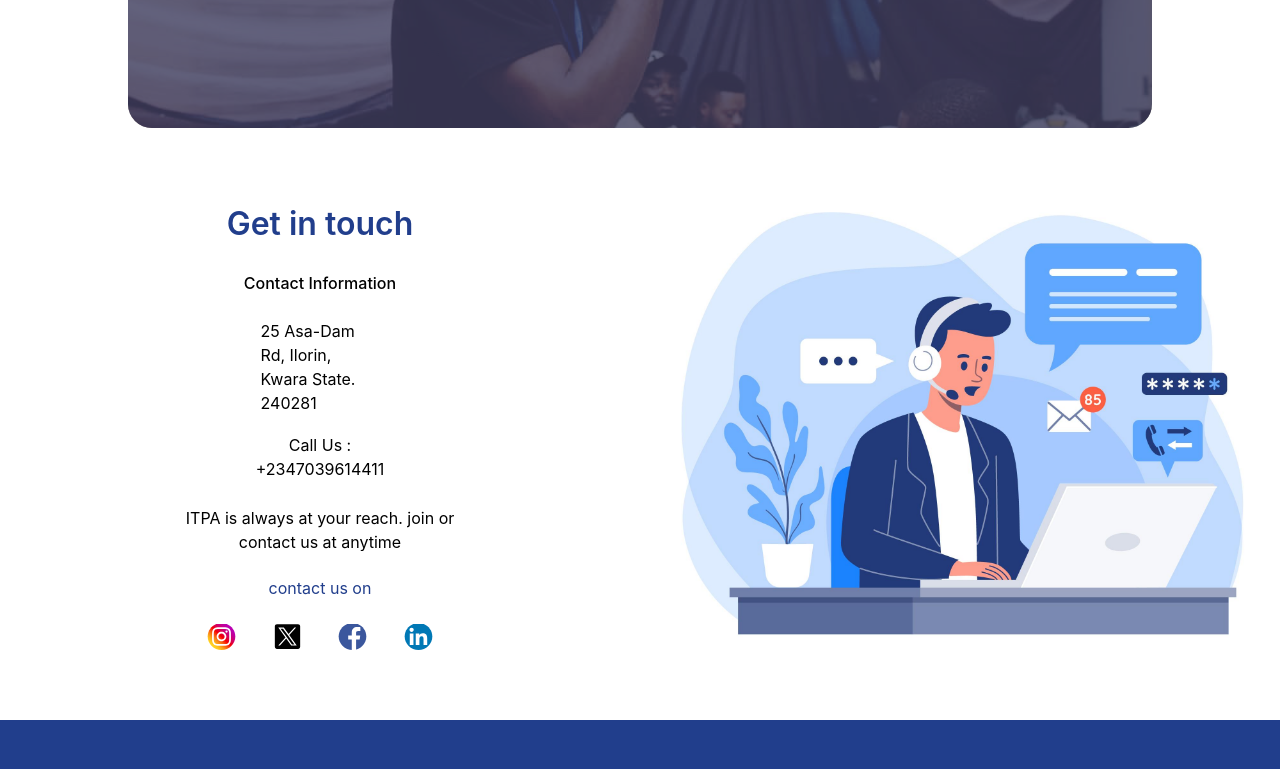
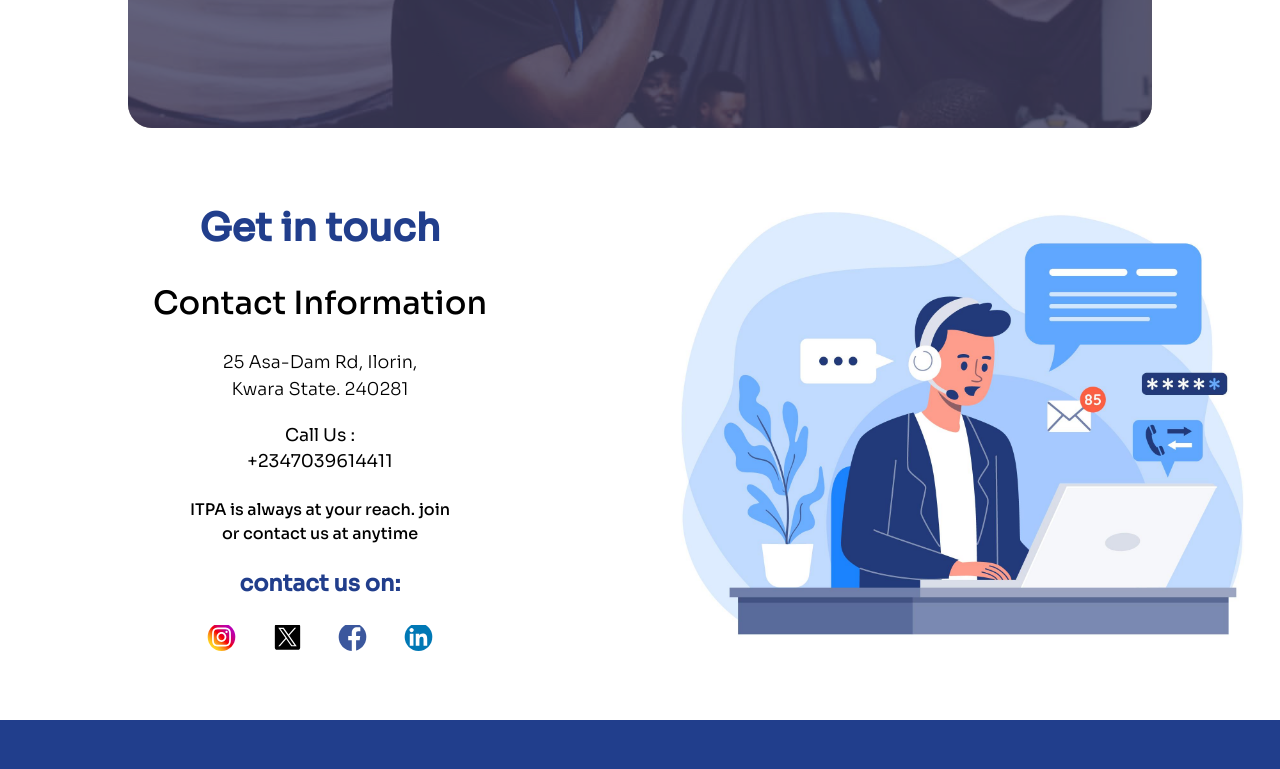
Before and after one commit to Robinson-Taiwo/ITPA-web, a React (Vite) app: page /Contact in a window 1280 px wide. Shown: the part 406-1175 px from the top of the page. Built offline with nearby package versions, Linux system fonts and the light colour scheme; a web font is replaced by a local one.

Commit message:
floating icon

```diff
--- a/index.html
+++ b/index.html
@@ -10,7 +10,7 @@
     href="https://fonts.googleapis.com/css2?family=Agbalumo&family=Allura&family=Caudex&family=Cedarville+Cursive&family=Courgette&family=Edu+TAS+Beginner:wght@400;500;600;700&family=Kumbh+Sans:wght@200;400;700;800&family=Manrope:wght@200;300;400;500;800&family=Pacifico&family=Sacramento&family=Shantell+Sans:ital,wght@0,300;0,400;1,300&family=Sora:wght@100;200;300;400;500&display=swap"
     rel="stylesheet">
   <meta name="viewport" content="width=device-width, initial-scale=1.0" />
-  <title>ITPA Website</title>
+  <title>ITPA Web</title>
 </head>
 
 <body>
--- a/src/Components/Contact.css
+++ b/src/Components/Contact.css
@@ -94,24 +94,34 @@
 }
 
 .contacts-first-div h1 {
-    @apply desktop:text-[2rem] font-semibold text-[#213e8c]
+    font-family: 'sora', sans-serif;
+
+    @apply desktop:text-[2.4rem] font-semibold text-[#213e8c]
 }
 
 .contacts-first-div h2 {
-    @apply desktop:w-fit text-black font-medium w-[100%] flex justify-center
+    font-family: 'sora', sans-serif;
+
+    @apply desktop:w-fit text-black desktop:text-[2rem] font-medium w-[100%] flex justify-center
 }
 
 .contacts-first-div h3 {
-    @apply desktop:w-[7.43rem] text-black
+    font-family: 'sora', sans-serif;
+
+    @apply desktop:w-[60%] text-black desktop:text-[1.1rem] font-light text-center w-[60%]
 }
 
 .contacts-first-div h4 {
-    @apply desktop:w-[10.693rem] text-black flex justify-center items-center text-center
+    font-family: 'sora', sans-serif;
+
+    @apply desktop:w-[10.693rem] text-black flex justify-center items-center text-center desktop:text-[1.1rem]
 }
 
 
 .contacts-first-div h5 {
-    @apply desktop:w-[17rem] text-black w-[80%] text-center
+    font-family: 'sora', sans-serif;
+
+    @apply desktop:w-[17rem] text-black w-[80%] text-center font-medium
 }
 
 
@@ -120,7 +130,9 @@
 }
 
 .sharon {
-    @apply text-[1rem] w-[18.625rem] justify-center items-center sphone:w-[100%] desktop:flex desktop:h-fit desktop:justify-center desktop:text-[1rem] text-[#213e8c] flex
+    font-family: 'sora', sans-serif;
+
+    @apply text-[1.2rem] w-[18.625rem] justify-center items-center sphone:w-[100%] desktop:flex desktop:h-fit desktop:justify-center desktop:text-[1.4rem] text-[#213e8c] flex   desktop:font-bold
 }
 
 
--- a/src/Components/Contact.jsx
+++ b/src/Components/Contact.jsx
@@ -62,7 +62,7 @@ const Contact = () => {
 
 
             <div className="sharon">
-              contact us on
+              contact us on:
             </div>
 
             <div className="contact-iconstl">
--- a/src/Components/Home.css
+++ b/src/Components/Home.css
@@ -472,3 +472,33 @@ video {
     /* Adjust text color as needed */
     @apply h-[100%] w-[100%]
 }
+
+
+
+.floating-whatsapp {
+    position: fixed;
+    bottom: 20px;
+    right: 20px;
+    z-index: 1000;
+  }
+
+  .floating-whatsapp a {
+    display: block;
+    width: 60px;
+    height: 60px;
+    background-color: #25d366;
+    border-radius: 50%;
+    text-align: center;
+    padding: 15px;
+    box-shadow: 0 2px 10px rgba(0, 0, 0, 0.2);
+    transition: background-color 0.3s ease;
+  }
+
+  .floating-whatsapp a:hover {
+    background-color: #128c7e;
+  }
+
+  .floating-whatsapp img {
+    width: 100%;
+    height: auto;
+  }
--- a/src/Components/Home.jsx
+++ b/src/Components/Home.jsx
@@ -3,6 +3,8 @@
 /* eslint-disable no-unused-vars */
 import React, { useEffect, useRef } from 'react'
 import rocket from "../assets/Icons/rocket.svg"
+import whatsapp from "../assets/Icons/whatsapp.svg"
+
 import vision from "../assets/Icons/vision.svg"
 import call from "../assets/Icons/cal.svg"
 import event from "../assets/Icons/event.svg"
@@ -361,10 +363,18 @@ const Home = () => {
                          </Link>
                     </button>
 
+
+
                </div>
 
 
-
+               <div className="floating-whatsapp">
+                    {/* WhatsApp icon or button */}
+                    <a href="https://api.whatsapp.com/send?phone=08088704731" target="_blank" rel="noopener noreferrer">
+                         {/* You can use an SVG or an image for the WhatsApp icon */}
+                         <img src={whatsapp} alt="WhatsApp" />
+                    </a>
+               </div>
 
 
           </PageLayout>
--- a/src/Components/Navbar.css
+++ b/src/Components/Navbar.css
@@ -58,7 +58,7 @@
     @apply min-h-screen top-0 w-[100vw] fixed bg-[#213e8c] opacity-100 left-0 flex-col text-[white] pl-[2.94rem] desktop:flex-row;
     overflow-y: auto;
     /* Enable vertical scrolling when content exceeds viewport */
-    z-index: 1000;
+    z-index: 2000;
     /* Set a higher z-index value */
 }
 
```
Also changed, not shown: src/assets/Icons/whatsapp.svg (added). Lines whose indentation alone changed are shown as unchanged.
